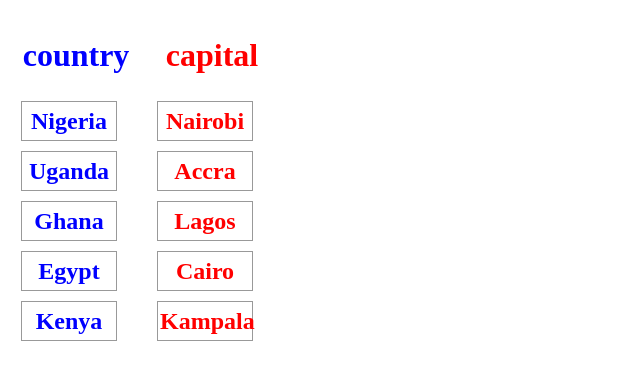
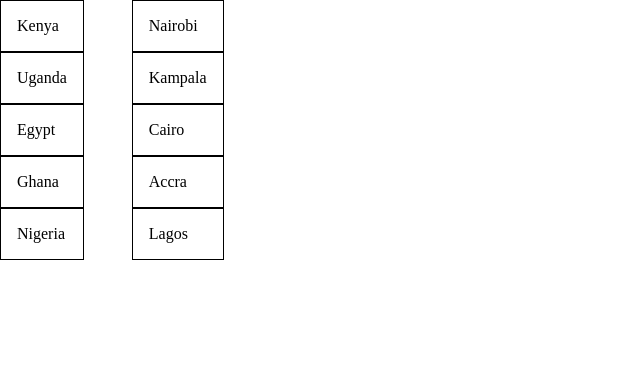
Before and after one commit to NewellSkk/Match-up, a React (Create React App) app: page / in a window 1280 px wide. Shown: the top 380 px of the page, without its empty margins (0-640 px from the left). Built offline with nearby package versions, Linux system fonts and the light colour scheme.

Commit message:
Fix issue

```diff
--- a/src/App.js
+++ b/src/App.js
@@ -1,91 +1,57 @@
-import "./styles.css";
-import {useState} from 'react';
+import React, { useEffect, useState } from 'react';
+import './styles.css'
 
-function Square({value,match,clickFn}) {
-  return (
-    <div className="Square"
-    onClick={
-      (e)=>{
-        clickFn(e,match)
-      }} >
-      {value}
-    </div>
-  );
-}
-function BigBox({info,type,select,setSelect}){
-
-  let entries=[];
-  let clickFn=(e,val)=>{
-    setSelect(prev=>{
-      if(type==="country"){
-        return{...prev,country:val}
-      }else{
-        return{...prev,capital:val}
-      }
-    })
-    console.log(select)
-    alert(`${val} clicked`);
-     let preClicked=document.getElementsByClassName("Clicked")[0];
-     if(preClicked!=null){
-       preClicked.classList.remove("Clicked");
-     }
-     e.target.classList.add("Clicked");
-  }
-  info.forEach(entry => {
-    if (entries.indexOf(entry.country) === -1) {
-      entries.push(
-        <Square
-          value={(type==="country")?entry.country:entry.capital}
-          key={entry.country}
-          match={entry.country}
-          clickFn={(e,value)=>clickFn(e,value) }
-        />
-      );
-    }
-  });
-  entries=shuffleArray(entries);
-  return(
-    <div className={type}>
-      <h1>{type}</h1>
-      <div>{entries}</div>
-    </div>
-  );
-}
-
-function Screen({ info }) {
-  let [select,setSelect]=useState({country:"",capital:""});
-
-  return(
-    <div className="flex-container">
-    <BigBox info={info} type="country" select={select} setSelect={setSelect}/>
-    <BigBox info={info} type="capital"select={select} setSelect={setSelect}/>
-    </div>
-  );
-}
-
-
-const shuffleArray = (array) => {
-  for (var i = array.length - 1; i > 0; i--) {
-    var j = Math.floor(Math.random() * (i + 1));
-
-    var temp = array[i];
-    array[i] = array[j];
-    array[j] = temp;
-  }
-
-  return array;
-};
-let INFO = [
+const REGIONS = [
   { country: "Kenya", capital: "Nairobi" },
   { country: "Uganda", capital: "Kampala" },
   { country: "Egypt", capital: "Cairo" },
   { country: "Ghana", capital: "Accra" },
   { country: "Nigeria", capital: "Lagos" }
 ];
-export default function App() {
+
+const App = () => {
+
+  const [countries, setCountries] = useState(REGIONS.map(each => each.country));
+  const [capitals, setCapitals] = useState(REGIONS.map(each => each.capital));
+
+  const [selectedCountry, setSelectedCountry] = useState('');
+  const [selectedCapital, setSelectedCapital] = useState('');
+
+  useEffect(() => {
+    if (selectedCountry && selectedCapital) {
+      const foundRegion = REGIONS.find(each => each.country === selectedCountry);
+      if (foundRegion) {
+        if (selectedCapital === foundRegion.capital) {
+          setCountries(prev => prev.filter(each => each !== selectedCountry))
+          setCapitals(prev => prev.filter(each => each !== selectedCapital));
+          setSelectedCapital('');
+          setSelectedCountry('');
+        } else {
+          setSelectedCapital('');
+          setSelectedCountry('');
+        }
+      }
+    }
+  }, [selectedCountry, selectedCapital]);
+
   return (
-    <>
-      <Screen info={INFO} />
-    </>
-  );
+    <div className='overall'>
+      <ul>
+        {countries.map((each, index) => {
+          return (
+            <li className={selectedCountry === each && 'selected'} onClick={() => { setSelectedCountry(each) }} key={index}>{each}</li>
+          )
+        })}
+      </ul>
+      <ul>
+        {capitals.map((each, index) => {
+          return (
+            <li className={selectedCapital === each && 'selected'} onClick={() => { setSelectedCapital(each) }} key={index}>{each}</li>
+          )
+        })}
+      </ul>
+    </div>
+  )
 }
+
+export default App
--- a/src/styles.css
+++ b/src/styles.css
@@ -1,41 +1,23 @@
-.App {
-  font-family: sans-serif;
-  text-align: center;
+* {
+  margin: 0;
+  padding: 0;
 }
-.Square {
-  background: #fff;
-  border: 1px solid #999;
-  float: left;
-  font-size: 24px;
-  font-weight: bold;
-  line-height: 34px;
-  height: 34px;
-  margin: 5px;
-  padding: 2px;
-  text-align: center;
-  width: 90px;
+
+.overall {
+  display: flex;
+  gap: 3rem;
 }
-.country {
-  color: blue;
-  border: 3px solid #fff;
-  margin: 5px;
-  width: 120px;
-  min-height: 400px;
-  text-align: center;
+
+.overall ul {
+  list-style: none;
 }
-.capital {
-  color: red;
-  border: 3px solid #fff;
-  margin: 5px;
-  width: 120px;
-  min-height: 400px;
-  text-align: center;
+
+.overall ul li {
+  padding: 1rem;
+  border: 1px solid black;
+  cursor: pointer;
 }
-.flex-container{
-  display: flex;
-  flex-wrap: nowrap;
+
+.selected {
+  background-color: green;
 }
-.Clicked{
-  color: white;
-  background-color: black;
-}
```
